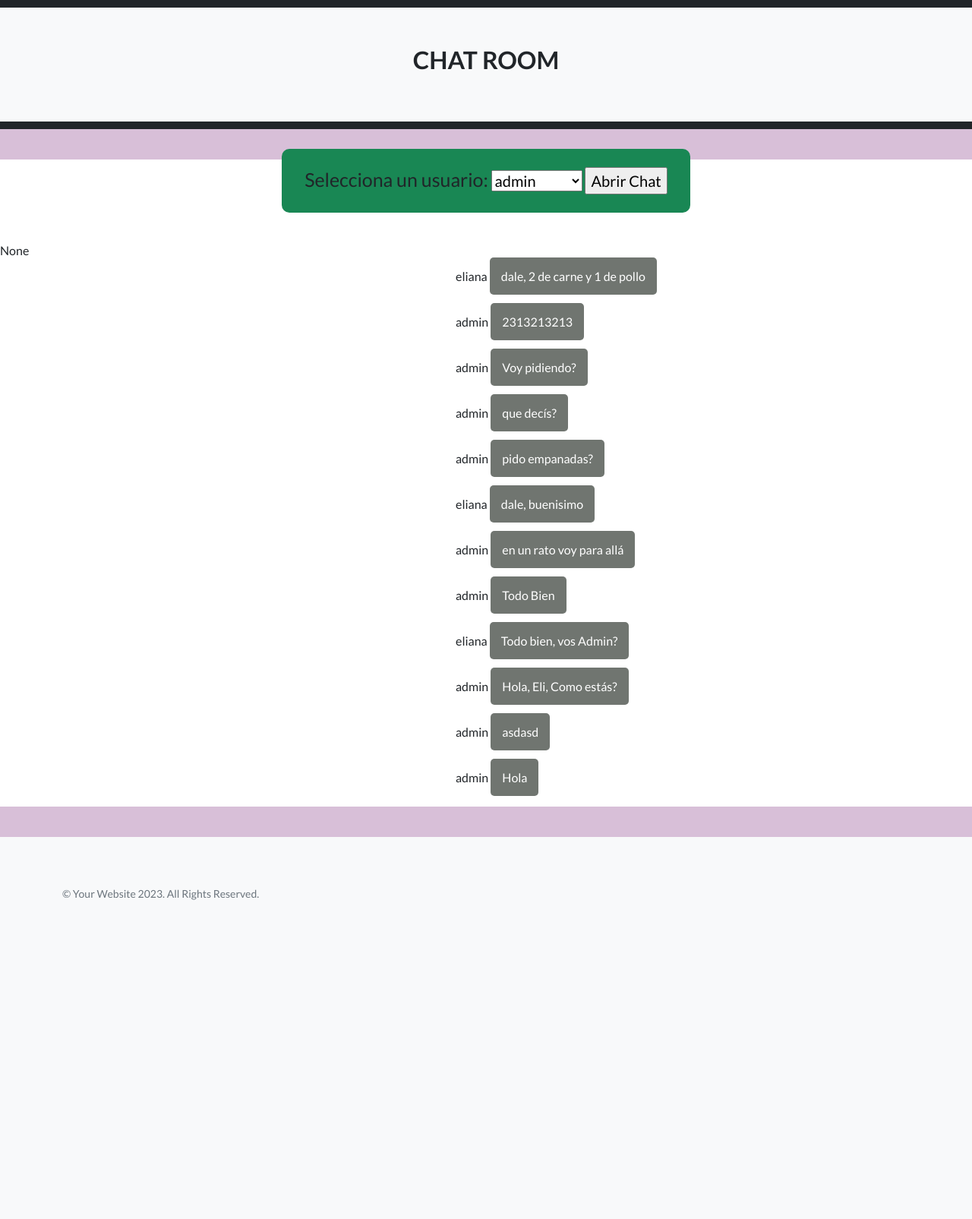
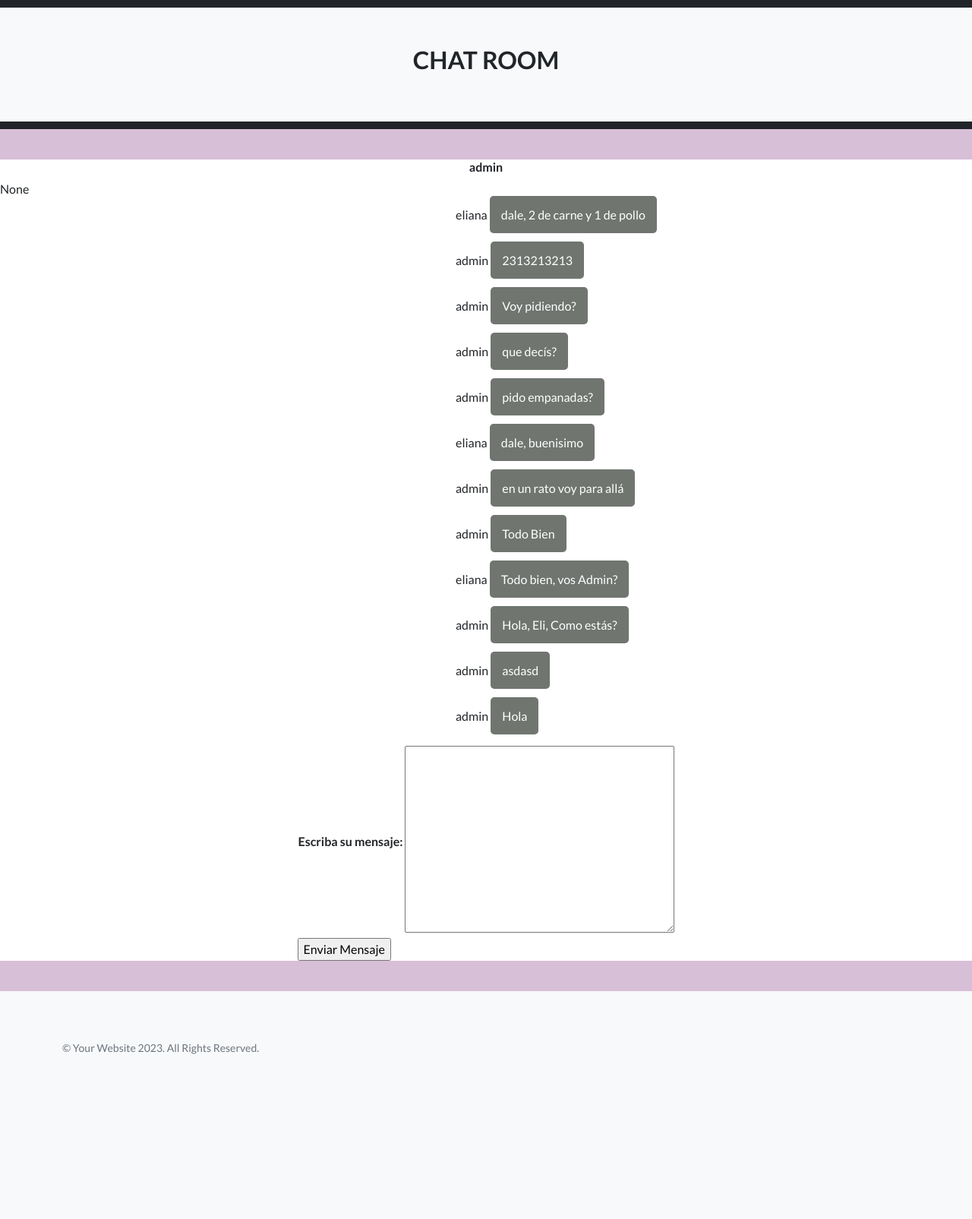
Before and after one commit to ldcomba/ProyectoFinalComba_HistoriaMascotas, a Django app: template AppAccounts/templates/05_chatRoom.html in a window 1280 px wide. Shown: the part 66-1671 px from the top of the page at 76% size. Before the commit the page ends 1251 px from the top, so only its background shows below. Run offline with Django 4.2, Linux system fonts and the light colour scheme; the template is opened without the code that fills it: values that come from a table or form of the project are taken from there, others are empty; data comes from the database, SQL or seed files in the repository; both versions use the stored data as it was after the commit; some libraries are stand-ins or nearby versions.

Commit message:
Chat casi terminado, falta si se vio o no el mensaje

```diff
--- a/AppAccounts/forms.py
+++ b/AppAccounts/forms.py
@@ -37,11 +37,11 @@
     new_password1 = forms.CharField(label="Nueva Contraseña", widget=forms.PasswordInput(attrs={'style': 'height: 50px;'}))
     new_password2 = forms.CharField(label="Repetir nueva contraseña", widget=forms.PasswordInput(attrs={'style': 'height: 50px;'}))
 
-class ChatForm (UserChangeForm,forms.Form):
-    email= forms.EmailField(label="Email Usuario")
-    password= forms.CharField(label="Contraseña Actual", widget=forms.PasswordInput)
-    first_name=forms.CharField(label='Modificar Nombre',required=False)
-    last_name=forms.CharField(label='Modificar Apellido',required=False)
-    imagen = forms.ImageField(label="imagen", required=False)  # Campo de imagen no obligatorio
-    descripcion = forms.CharField(widget=forms.Textarea, label='Descripción sobre usted',required=False)
-    linkPaginaWeb=forms.URLField(label='Su red social',required=False,widget=forms.TextInput(attrs={'style': 'width: 500px;'}))
+class ChatForm (forms.Form):
+
+    mensaje= forms.CharField(label='Escriba su mensaje',required=False,widget=forms.Textarea)
+    # first_name=forms.CharField(label='Modificar Nombre',required=False)
+    # last_name=forms.CharField(label='Modificar Apellido',required=False)
+    # imagen = forms.ImageField(label="imagen", required=False)  # Campo de imagen no obligatorio
+    # descripcion = forms.CharField(widget=forms.Textarea, label='Descripción sobre usted',required=False)
+    # #linkPaginaWeb=forms.URLField(label='Su red social',required=False,widget=forms.TextInput(attrs={'style': 'width: 500px;'}))
--- a/AppAccounts/templates/05_chatRoom.html
+++ b/AppAccounts/templates/05_chatRoom.html
@@ -4,24 +4,32 @@
 {% block titulo %} CHAT ROOM {{ user.username }} {% endblock %}
 
 {% block contenido_que_cambia %}
-   <H6 style="text-align: center;">{{ mensaje }}</H6>
+   <H6 style="text-align: center;">{{receptorSeleccionado}}</H6>
 
+
+
+   {% if chatFormulario|default:'' == "" %}
    <form method="POST"  style="text-align: center; height: 100px; flex-direction: column; justify-content: center; align-items: center; font-size: 125%;">
       {% csrf_token %}
 
-      <span style="background-color: #198754; padding: 30px; border-radius: 10px;">
+      <span style="background-color: #198754; padding: 25px; border-radius: 10px;">
       <label for="usuarios" style="font-size: 125%;">Selecciona un usuario:</label>
       <select name="usuarios" id="usuarios">
         {% for usuario in usuarios %}
-          <option value="{{ usuario.id }}">{{ usuario.username }}</option>
+          <option value="{{ usuario.id }}" >{{ usuario.username }}</option>
         {% endfor %}
       </select>
+
+      <input type="hidden" name="posteo" value="1">
       <input type="submit" value="Abrir Chat" >
    </span>
-
     </form>
 
+    {% endif %}
+
+
     {{user.id}}
+
     {% for mensajeEntreEllos in mensajesEntreEllos %}
          {% if mensajeEntreEllos.emisor.id == user.id %}
             <!--p style="text-align: right; background-color: green; color: white; padding: 10px;">{{ mensajeEntreEllos.mensaje }} {{ mensajeEntreEllos.emisor }}</p-->
@@ -37,4 +45,21 @@
          {% endif %}
 
     {% endfor %}
+
+
+    <div style="text-align: center;">
+      <form method="POST" style="display: inline-block; text-align: left;">
+        {% csrf_token %}
+        <table style="margin: 0 auto; text-align: center;">
+          {{ chatFormulario.as_table }}
+        </table>
+        {% if chatFormulario %}
+        <input type="hidden" name="receptor" value= "{{receptorSeleccionado}}">
+        <input type="hidden" name="posteo" value="2">
+        <input type="submit" value="Enviar Mensaje">
+        {% endif %}
+      </form>
+    </div>
+
+
 {% endblock %}
```
Also changed, not shown: AppAccounts/views.py (+34 -9 lines), db.sqlite3.
